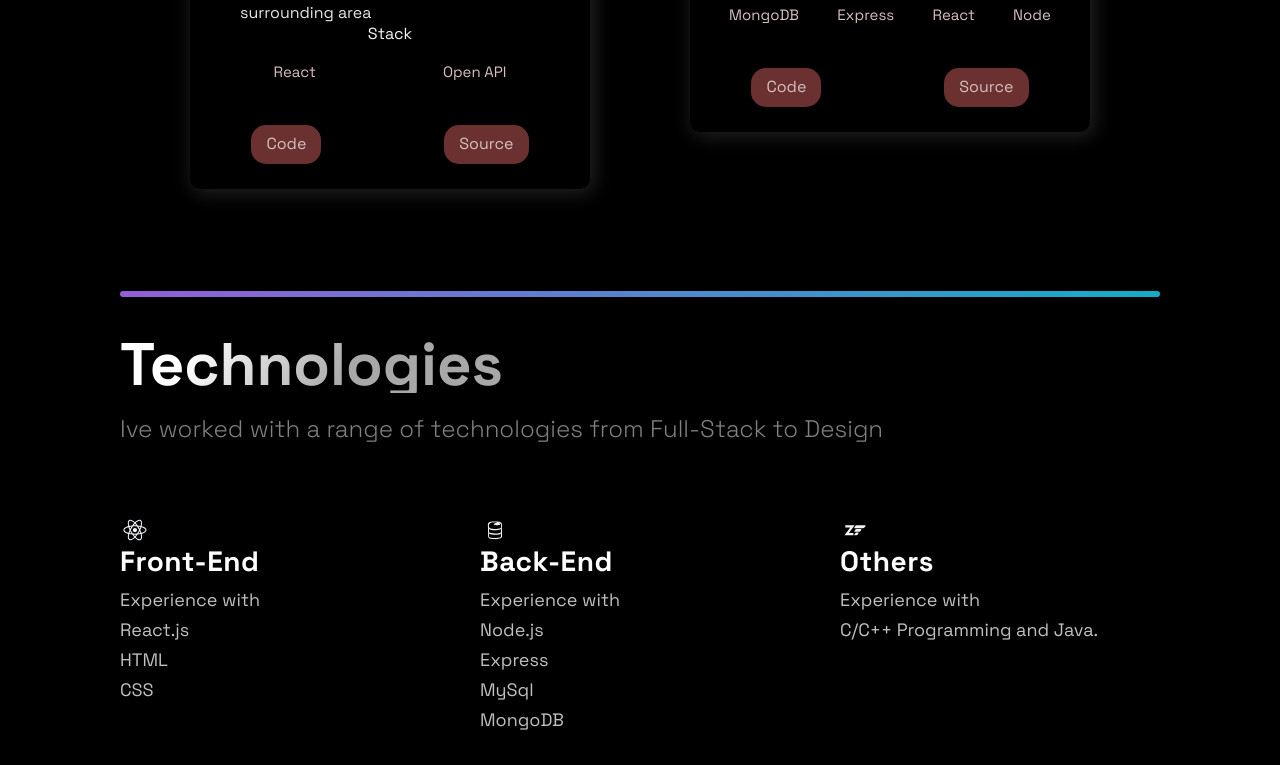
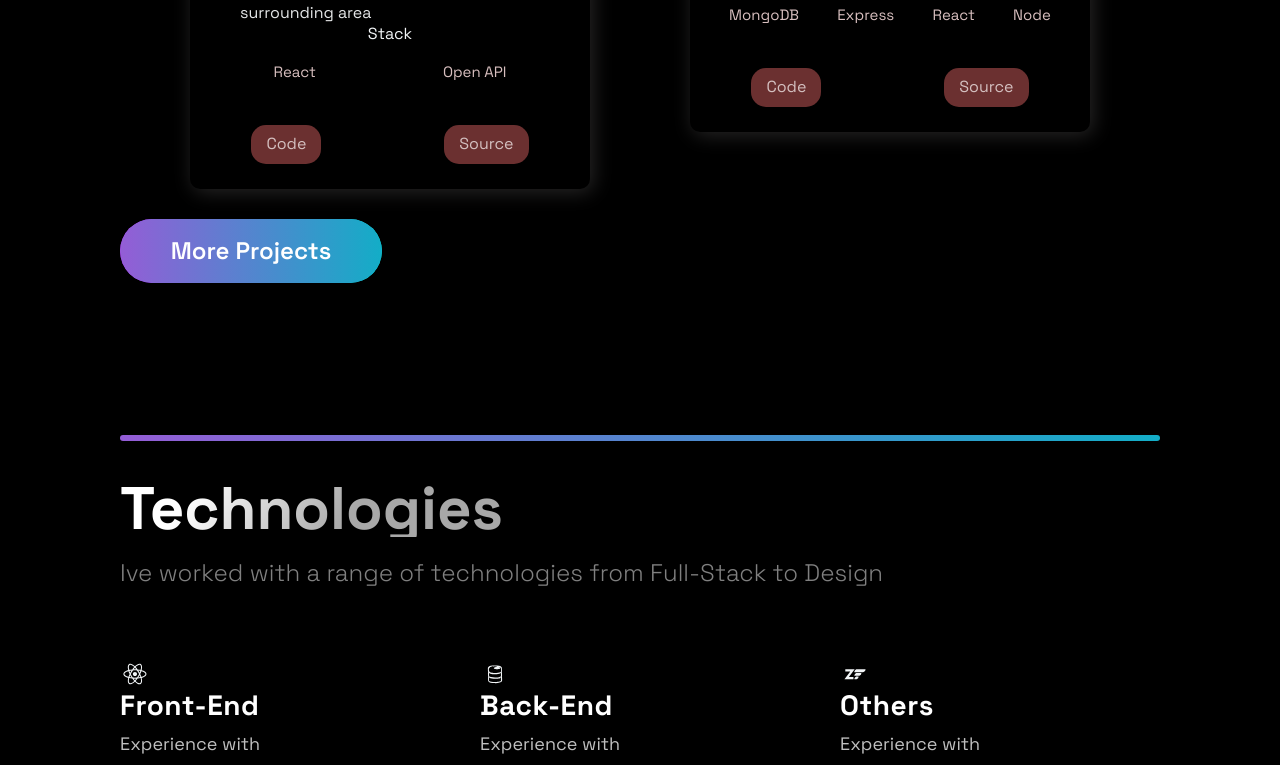
Before and after one commit to amolTelang/portfolio, a Next.js app: page / in a window 1280 px wide. Shown: the part 1909-2674 px from the top of the page. Built offline with nearby package versions, Linux system fonts and the light colour scheme.

Commit message:
added a button

```diff
--- a/src/components/Projects/Projects.js
+++ b/src/components/Projects/Projects.js
@@ -3,6 +3,8 @@ import React from 'react';
 import { BlogCard, CardInfo, ExternalLinks, GridContainer, HeaderThree, Hr, Tag, TagList, TitleContent, UtilityList, Img } from './ProjectsStyles';
 import { Section, SectionDivider, SectionTitle } from '../../styles/GlobalComponents';
 import { projects } from '../../constants/constants';
+import Button from '../../styles/GlobalComponents/Button';
+
 
 const Projects = () => (
   <Section nopadding id="projects">
@@ -34,7 +36,7 @@ const Projects = () => (
        </BlogCard>
       ))}
     </GridContainer>
-
+  <Button onClick={()=>window.location='https://github.com/amolTelang?tab=repositories'}>More Projects</Button>
   </Section>
 );
 
```
